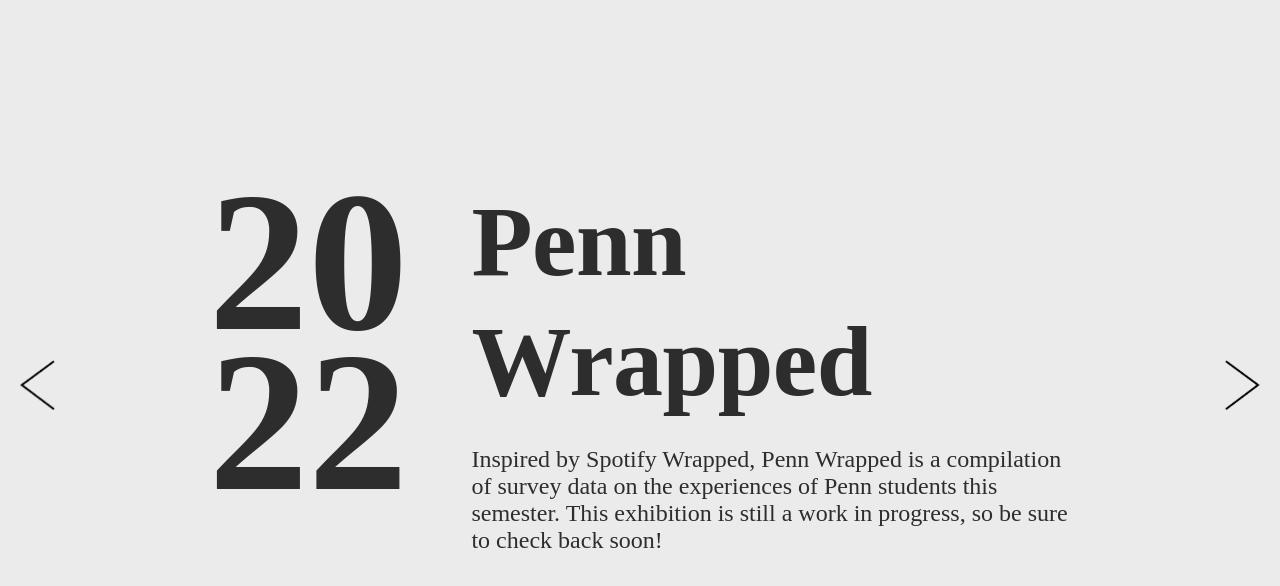
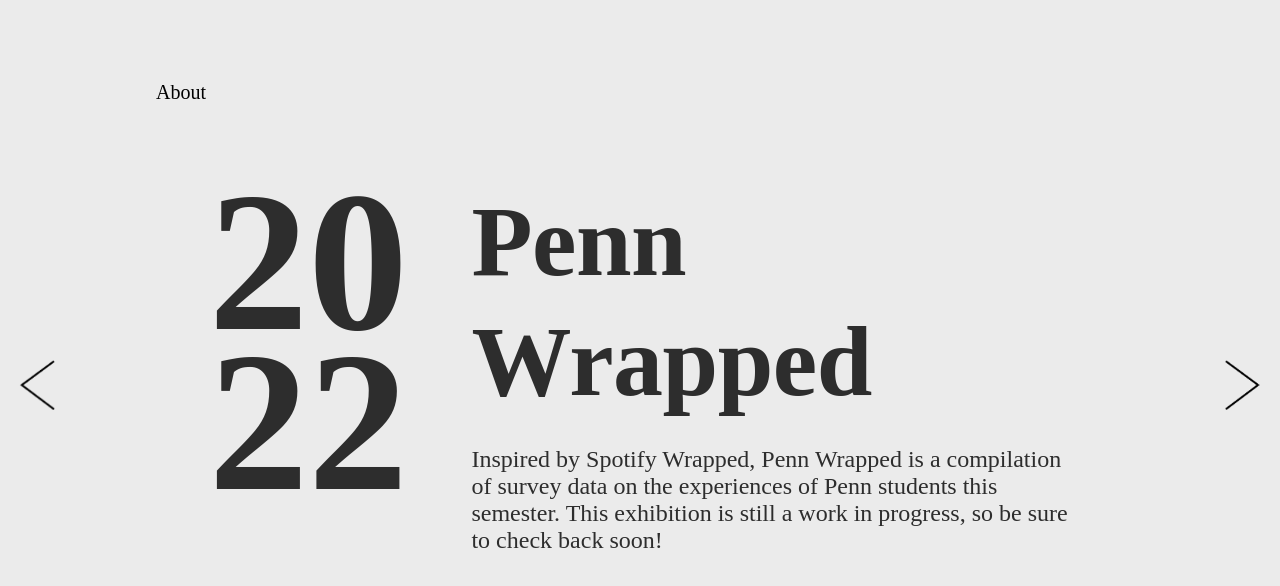
Before and after one commit to PennSpark/sp22-red-penn-playbook, a React (Create React App) app in the folder client/: page /penn-wrapped in a window 1280 px wide. Shown: the top 586 px of the page. Built offline with nearby package versions, Linux system fonts and the light colour scheme; a small style sheet from the web is missing; a web font is replaced by a local one.

Commit message:
added about link to penn wrapped

```diff
--- a/client/src/components/penn-wrapped/CloseFriends.js
+++ b/client/src/components/penn-wrapped/CloseFriends.js
@@ -9,6 +9,7 @@
 import Friends16 from '../svg/friends16.svg';
 
 const CloseFriends = () => {
+
     return (
         <div className="pw-container cf-big">
             <div className="cf-container">
--- a/client/src/components/penn-wrapped/CloseFriends.scss
+++ b/client/src/components/penn-wrapped/CloseFriends.scss
@@ -1,3 +1,5 @@
+@import url("https://cdn.jsdelivr.net/npm/@xz/fonts@1/serve/hk-grotesk.min.css");
+
 $background: #EBD4DF;
 
 .cf-big {
--- a/client/src/components/penn-wrapped/Title.css
+++ b/client/src/components/penn-wrapped/Title.css
@@ -108,3 +108,14 @@
     display: none;
   }
 }
+
+.cf-about {
+    background-color: #ebebeb;
+    position: absolute;
+    border: none;
+    font-size: 20px;
+    font-family: 'HK Grotesk';
+    top: 80px;
+    left: 150px;
+    z-index: 1;
+  }
--- a/client/src/components/penn-wrapped/Title.js
+++ b/client/src/components/penn-wrapped/Title.js
@@ -4,9 +4,14 @@
 
 
 const Title = () => {
+  const navigate = useNavigate();
+  const about = () => {
+    navigate('../../about/penn-wrapped');
+  }
   return (
     <div className="title-pw-about">
       <div className="title-pw-about_container">
+        <button type="button" className="cf-about" onClick={() => about()}>About</button>
         <div class="year-container">
           <h1 className="year-top-h1">20</h1>
           <h1 className="year-bot-h1">22</h1>
```
Also changed, not shown: 12 other files (tests, documents, lock files or other folders).
